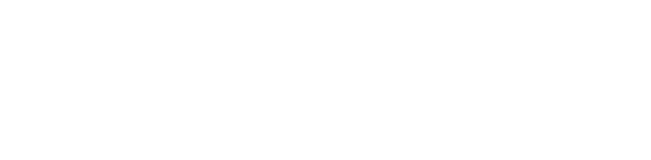
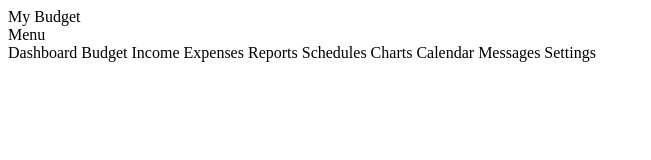
Before and after one commit to BenMack8413/ASDWRK2GRP2, a plain HTML site: page frontend/income.html in a window 1280 px wide. Shown: the whole page, without its empty margins (0-651 px from the left). Drawn offline with Linux system fonts and the light colour scheme.

Commit message:
Update income.html

```diff
--- a/frontend/income.html
+++ b/frontend/income.html
@@ -4,4 +4,29 @@
     <meta charset="UTF-8">
     <meta name="viewport" content="width=device-width, initial-scale=1.0">
     <title>Income Tracking</title>
-    <style>
+    <style></style>
+
+<body>
+  <div class="dashboard">
+    <!--LEFT SIDE BAR STARTS HERE-->
+    <aside class="sidebar">
+      <div class="budget_name">My Budget</div>
+      <div>
+        <div class="balance">Menu</div>
+      </div>
+      <nav class="nav">
+        <a onclick="location.href='/dashboard';">Dashboard</a>
+        <a onclick="location.href='/budget';">Budget</a>
+        <a class="active" onclick="location.href='/income';">Income</a>
+        <a onclick="location.href='/expenses';">Expenses</a>
+        <a onclick="location.href='/reports';">Reports</a>
+        <a onclick="location.href='/schedules';">Schedules</a>
+        <a onclick="location.href='/charts';">Charts</a>
+        <a onclick="location.href='/calendar';">Calendar</a>
+        <a onclick="location.href='/messages';">Messages</a>
+        <a onclick="location.href='/settings';">Settings</a>
+      </nav>
+    </aside>
+    <!--LEFT SIDE BAR END HERE-->
+
+</body>
```
